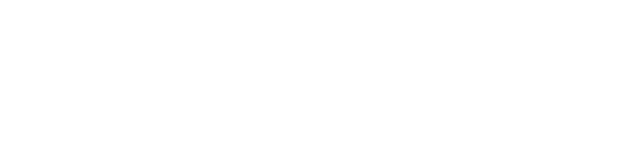
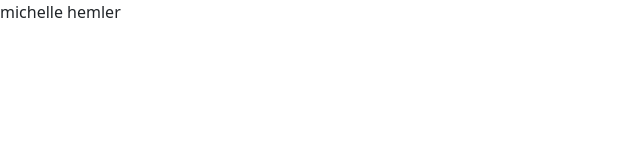
Before and after one commit to webpxl/41dvo1070-werkplekleren-1-portfolio-25-26-grdvo-MichelleHemlerPXL, a plain HTML site: page index.html in a window 1280 px wide. Shown: the whole page, without its empty margins (0-640 px from the left). Drawn offline with nearby package versions, Linux system fonts and the light colour scheme.

Commit message:
first commit

```diff
--- a/index.html
+++ b/index.html
@@ -4,8 +4,12 @@
     <meta charset="UTF-8">
     <title>Title</title>
     <meta name="viewport" content="width=device-width, initial-scale=1.0"/>
+    <!-- Added Bootstrap CSS -->
+    <link href="https://cdn.jsdelivr.net/npm/bootstrap@5.3.2/dist/css/bootstrap.min.css" rel="stylesheet">
+    <!-- Optionally add Bootstrap Icons (uncomment if needed) -->
+    <!-- <link href="https://cdn.jsdelivr.net/npm/bootstrap-icons@1.10.5/font/bootstrap-icons.css" rel="stylesheet"> -->
 </head>
 <body>
-
+<p>michelle hemler</p>
 </body>
 </html>
```
